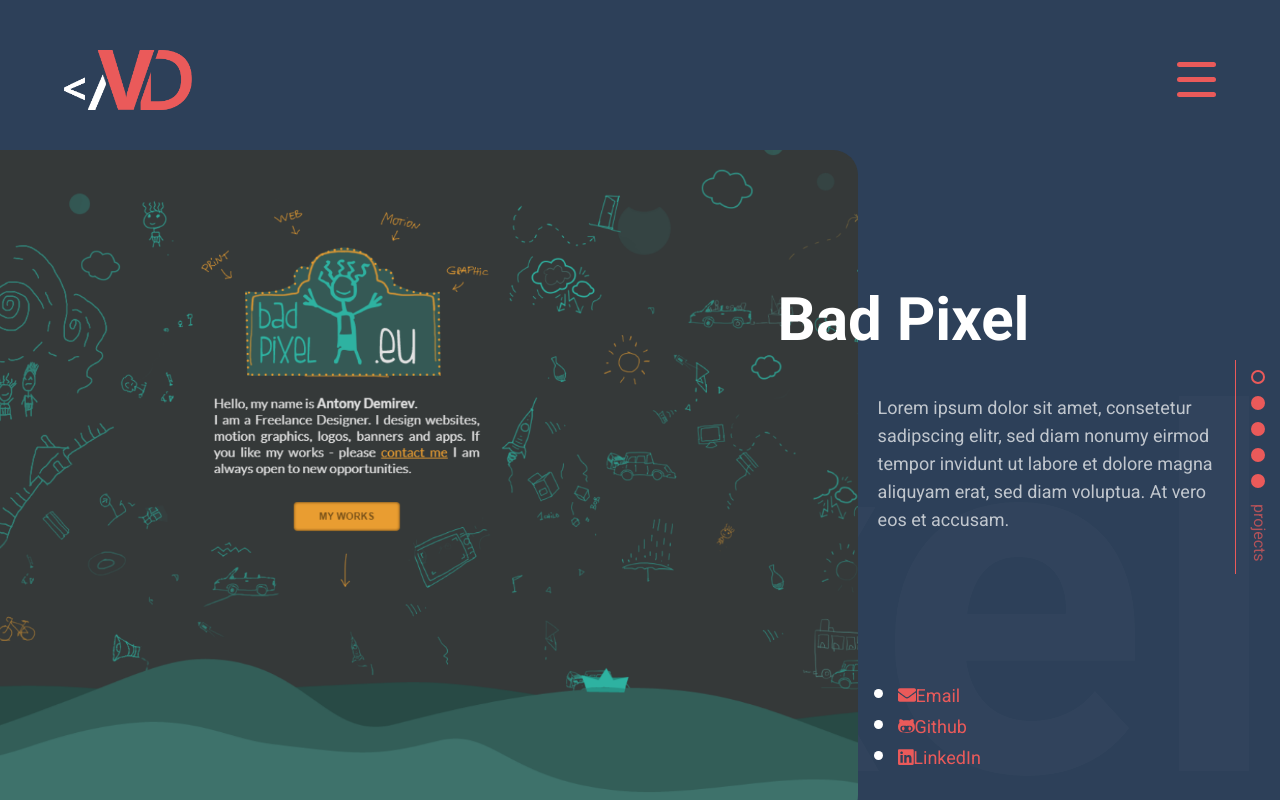
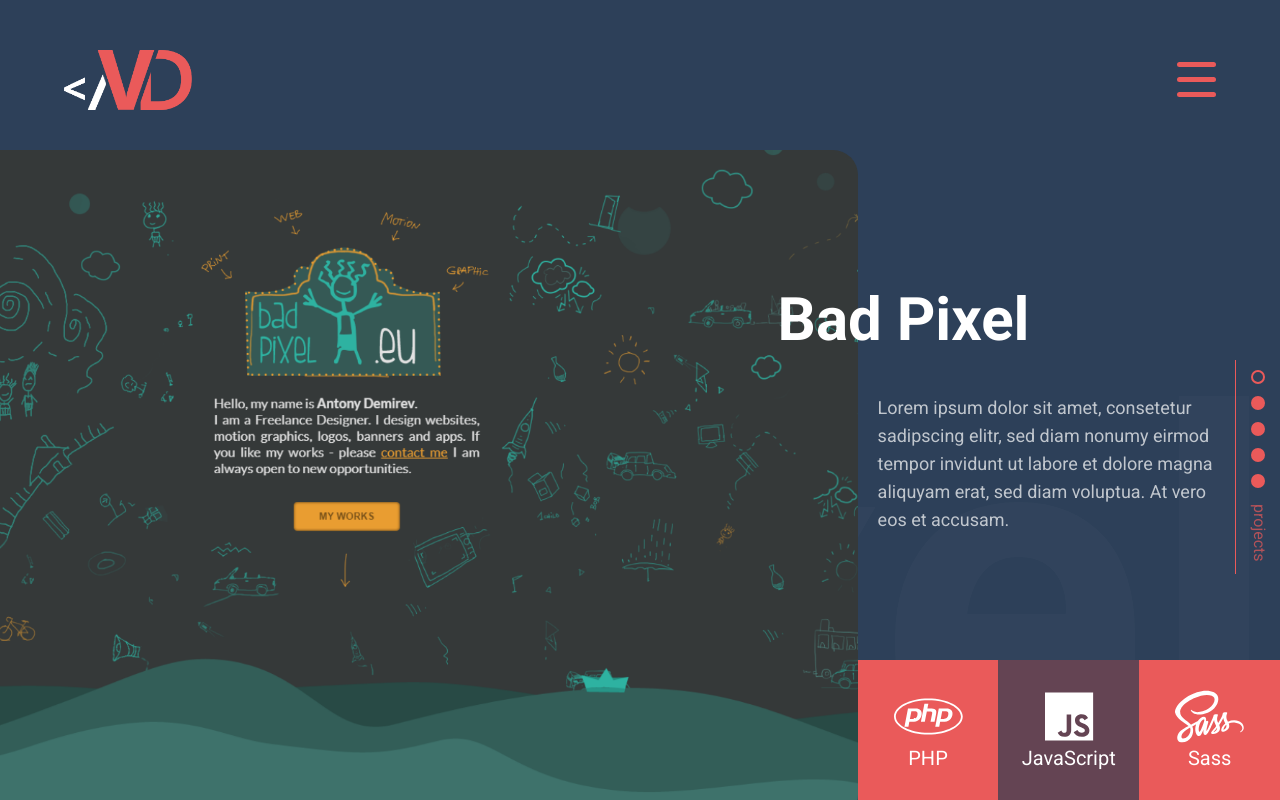
Before and after one commit to ventsi34/ventsi.net-template, a website: page src/gallery.html in a window 1280 px wide. Drawn offline with nearby package versions, Linux system fonts and the light colour scheme; files that its build step writes are made by us from their sources; files whose address does not match are found by name.

Commit message:
Added errors for contact form and fixing some gallery bugs

```diff
--- a/src/gallery.html
+++ b/src/gallery.html
@@ -42,11 +42,11 @@
     <div class="content-wrapper">
       <h3>Bad Pixel</h3>
       <p>Lorem ipsum dolor sit amet, consetetur sadipscing elitr, sed diam nonumy eirmod tempor invidunt ut labore et dolore magna aliquyam erat, sed diam voluptua. At vero eos et accusam.</p>
-      <div class="social-container wide">
-        <ul>
-          <li><a href="#"><i class="fas fa-envelope"></i>Email</a></li>
-          <li><a href="#"><i class="fab fa-github-alt"></i>Github</a></li>
-          <li><a href="#"><i class="fab fa-linkedin"></i>LinkedIn</a></li>
+      <div class="social-container">
+        <ul title="Social networks" class="social-container-list">
+          <li class="social-container-items"><a class="social-container-link" title="PHP"><i class="fab fa-php"></i>PHP</a></li>
+          <li class="social-container-items"><a class="social-container-link" title="JavaScript"><i class="fab fa-js"></i>JavaScript</a></li>
+          <li class="social-container-items"><a class="social-container-link" class="Sass"><i class="fab fa-sass"></i>Sass</a></li>
         </ul>
       </div>
     </div>
--- a/src/styles/components/_social-networks.scss
+++ b/src/styles/components/_social-networks.scss
@@ -34,6 +34,7 @@
   &-items {
     display: flex;
     align-items: center;
+    justify-content: center;
     height: 10rem;
     background-color: $color-2;
     transition: height .2s ease-out;
@@ -61,6 +62,7 @@
     font-size: 1.6rem;
     text-align: center;
     color: $color-3 !important;
+    cursor: pointer;
 
     svg {
       font-size: 4.5rem;
--- a/src/styles/mains/_basic.scss
+++ b/src/styles/mains/_basic.scss
@@ -17,7 +17,7 @@
 a, a:hover, a:active, a:visited {
   color: $color-2;
   text-decoration: none;
-  transition: opacity 250ms linear;
+  transition: opacity 150ms linear;
   opacity: 1;
 }
 
--- a/src/styles/pages/_contact-me.scss
+++ b/src/styles/pages/_contact-me.scss
@@ -43,11 +43,14 @@
       flex-direction: column;
     }
 
+    .field-wrapper {
+      margin-bottom: 1.5rem;
+    }
+
     input,
     textarea {
       width: 100%;
       height: 4.5rem;
-      margin: 0 0 1.5rem;
       padding: 0.5rem 1.5rem;
       border-radius: 2rem;
       background: $color-3;
@@ -68,8 +71,15 @@
     textarea {
       height: 10rem;
       resize: none;
-      margin: 0 0 2rem;
       padding: 1rem 1.5rem;
+    }
+
+    .error-label {
+      padding: 0 2rem;
+      color: #ff695a;
+      font-weight: 400;
+      font-size: 1.4rem;
+      svg { padding-right: 1rem; vertical-align: middle; }
     }
 
     .btn {
--- a/src/styles/pages/_gallery.scss
+++ b/src/styles/pages/_gallery.scss
@@ -34,17 +34,33 @@
 
       .social-container {
         width: 100%;
-        ul {
-          li {
-            width: 33.33%;
 
-            a {
-              pointer-events: none;
-              width: 100%;
-              font-size: 1.8rem;
-            }
+        &-list {
+          padding: 0;
+
+          &:after { display: none; }
+        }
+
+        &-items {
+          width: 33.33%;
+          height: 14rem;
+
+          &:last-of-type {
+            margin: 0;
           }
-          &:after { display: none; }
+
+          &:hover {
+            height: 14rem;
+          }
+        }
+
+        &-link {
+          pointer-events: none;
+          font-size: 2rem;
+
+          svg {
+            font-size: 5.5rem;
+          }
         }
       }
     }
```
Also changed, not shown: src/contact-me.html (+10 -4 lines), src/index.html (+3 -3 lines).
